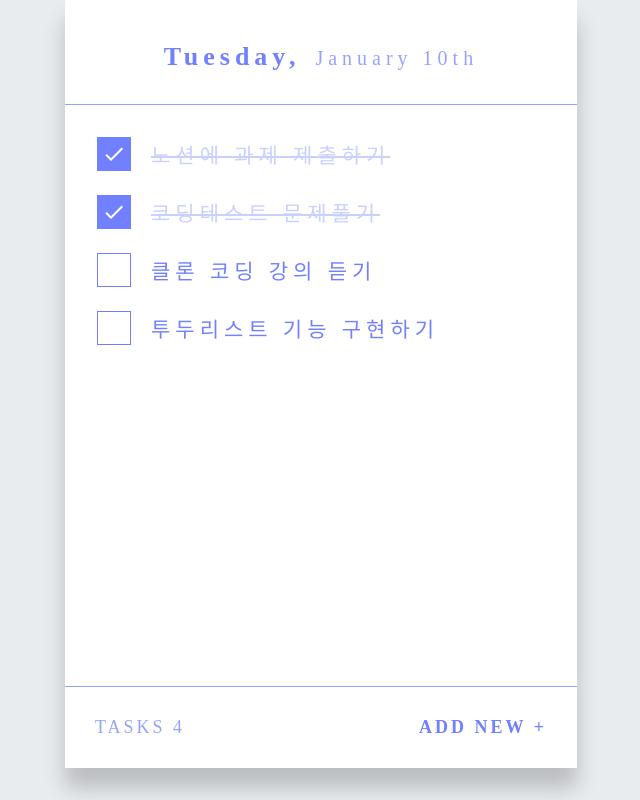
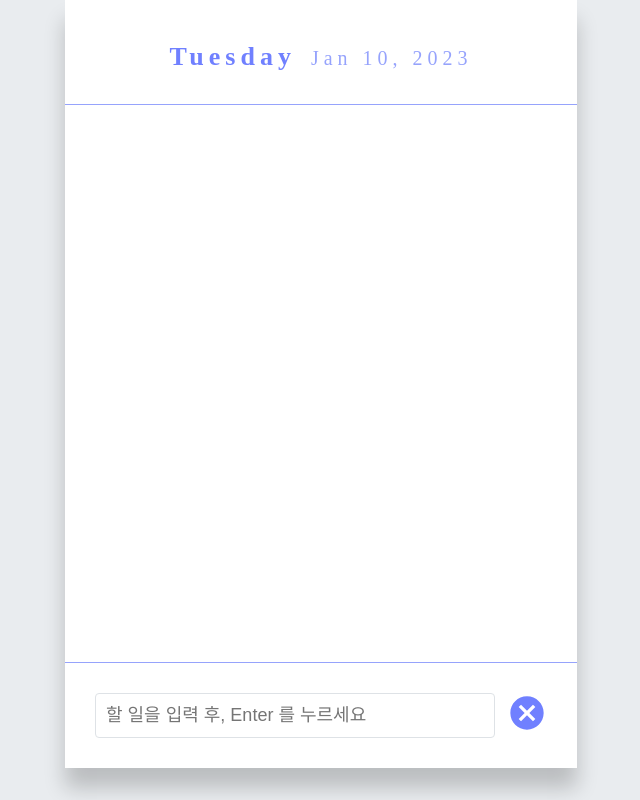
Before and after one commit to soohyuneee/to-do-list, a React (Create React App) app: page / in a window 1280 px wide. Both pictures are taken after a click on the element "ADD NEW +". Shown: the part 96-896 px from the top of the page, without its empty margins (319-959 px from the left). Built offline with nearby package versions, Linux system fonts and the light colour scheme.

Commit message:
crud 완성

```diff
--- a/src/App.js
+++ b/src/App.js
@@ -2,25 +2,26 @@ import React from "react";
 import {createGlobalStyle} from "styled-components";
 import TodoTemplate from "./components/TodoTemplate";
 import TodoHead from "./components/TodoHead";
-import TodoFooter from "./components/TodoFooter";
 import TodoList from "./components/TodoList";
+import TodoCreate from "./components/TodoCreate";
+import {TodoProvider} from "./TodoContext";
 
-const GrobalStyle = createGlobalStyle`
+const GlobalStyle = createGlobalStyle`
   body {
-    background : #e9ecef;
+    background: #e9ecef;
   }
 `;
 
 function App() {
 	return (
-		<>
-			<GrobalStyle />
+		<TodoProvider>
+			<GlobalStyle />
 			<TodoTemplate>
 				<TodoHead />
 				<TodoList />
-				<TodoFooter />
+				<TodoCreate />
 			</TodoTemplate>
-		</>
+		</TodoProvider>
 	);
 }
 
--- /dev/null
+++ b/src/TodoContext.js
@@ -0,0 +1,45 @@
+import React, {useReducer, createContext, useContext, useRef} from "react";
+
+function todoReducer(state, action) {
+	switch (action.type) {
+		case "CREATE":
+			return state.concat(action.todo);
+		case "TOGGLE":
+			return state.map((todo) => (todo.id === action.id ? {...todo, done: !todo.done} : todo));
+		case "REMOVE":
+			return state.filter((todo) => todo.id !== action.id);
+		case "EDIT":
+			return state.map((todo) => (todo.id === action.id ? {...todo, text: action.newText} : todo));
+		default:
+			throw new Error(`Unhandled action type: ${action.type}`);
+	}
+}
+
+const TodoStateContext = createContext();
+const TodoDispatchContext = createContext();
+const TodoDataIdContext = createContext();
+
+export function TodoProvider({children}) {
+	const [state, dispatch] = useReducer(todoReducer, []);
+	const dataId = useRef(0);
+
+	return (
+		<TodoStateContext.Provider value={state}>
+			<TodoDispatchContext.Provider value={dispatch}>
+				<TodoDataIdContext.Provider value={dataId}>{children}</TodoDataIdContext.Provider>
+			</TodoDispatchContext.Provider>
+		</TodoStateContext.Provider>
+	);
+}
+
+export function useTodoState() {
+	return useContext(TodoStateContext);
+}
+
+export function useTodoDispatch() {
+	return useContext(TodoDispatchContext);
+}
+
+export function useTodoDataId() {
+	return useContext(TodoDataIdContext);
+}
--- /dev/null
+++ b/src/components/TodoCreate.js
@@ -0,0 +1,92 @@
+import React, {useState} from "react";
+import styled from "styled-components";
+import {MdCancel} from "react-icons/md";
+import {useTodoDispatch, useTodoDataId, useTodoState} from "../TodoContext";
+
+const Input = styled.input`
+	border-radius: 4px;
+	border: 1px solid #dee2e6;
+	width: 400px;
+	height: 45px;
+	outline: none;
+	font-size: 18px;
+	box-sizing: border-box;
+	padding-left: 10px;
+	color: #7080ff;
+`;
+const TodoFooterBlock = styled.div`
+	padding: 30px;
+	border-top: 1px solid #96a3fc;
+	footer {
+		display: flex;
+		letter-spacing: 3px;
+	}
+	.tasks-left {
+		color: #96a3fc;
+		font-size: 18px;
+	}
+	.add {
+		color: #7080ff;
+		font-size: 18px;
+		font-weight: bold;
+		right: 30px;
+		position: absolute;
+		cursor: pointer;
+		&:hover {
+			color: #96a3fc;
+			opacity: 0.5;
+			transition: 0.5s;
+		}
+	}
+`;
+
+function TodoCreate() {
+	const [open, setOpen] = useState(false);
+	const [value, setValue] = useState("");
+
+	const onToggle = () => setOpen(!open);
+	const onChange = (e) => setValue(e.target.value);
+	const onSubmit = (e) => {
+		e.preventDefault(); // 새로고침 방지
+		dispatch({
+			type: "CREATE",
+			todo: {
+				id: dataId.current,
+				text: value,
+				done: false,
+			},
+		});
+		setValue("");
+		setOpen(false);
+		dataId.current += 1;
+	};
+
+	const todos = useTodoState();
+	const undoneTasks = todos.filter((todo) => !todo.done);
+
+	const dispatch = useTodoDispatch();
+	const dataId = useTodoDataId();
+
+	return (
+		<>
+			<TodoFooterBlock>
+				<footer>
+					<div className="tasks-left" open={open}>
+						{open ? (
+							<form onSubmit={onSubmit}>
+								<Input autoFocus placeholder="할 일을 입력 후, Enter 를 누르세요" onChange={onChange} value={value} />
+							</form>
+						) : (
+							`TASK ${undoneTasks.length}`
+						)}
+					</div>
+					<div className="add" onClick={onToggle} open={open}>
+						{open ? <MdCancel size={40} onClick={() => setValue("")} /> : "ADD NEW +"}
+					</div>
+				</footer>
+			</TodoFooterBlock>
+		</>
+	);
+}
+
+export default React.memo(TodoCreate);
--- a/src/components/TodoFooter.js
+++ /dev/null
@@ -1,44 +0,0 @@
-import React from "react";
-import styled from "styled-components";
-
-const TodoFooterBlock = styled.div`
-	padding: 30px;
-	border-top: 1px solid #96a3fc;
-	footer {
-		display: flex;
-		letter-spacing: 3px;
-	}
-	.tasks-left {
-		color: #96a3fc;
-		font-size: 18px;
-		flex: 1;
-		width: 50%;
-	}
-	.add {
-		color: #7080ff;
-		font-size: 18px;
-		font-weight: bold;
-		flex: 1;
-		width: 50%;
-		text-align: right;
-		cursor: pointer;
-		&:hover {
-			color: #96a3fc;
-			opacity: 0.5;
-			transition: 0.5s;
-		}
-	}
-`;
-
-function TodoFooter() {
-	return (
-		<TodoFooterBlock>
-			<footer>
-				<div className="tasks-left">TASKS 4</div>
-				<div className="add">ADD NEW +</div>
-			</footer>
-		</TodoFooterBlock>
-	);
-}
-
-export default TodoFooter;
--- a/src/components/TodoHead.js
+++ b/src/components/TodoHead.js
@@ -25,11 +25,18 @@ const TodoHeadBlock = styled.div`
 `;
 
 function TodoHead() {
+	const today = new Date();
+	const dateString = today.toLocaleDateString("EN", {
+		year: "numeric",
+		month: "short",
+		day: "numeric",
+	});
+	const dayName = today.toLocaleDateString("EN", {weekday: "long"});
 	return (
 		<TodoHeadBlock>
 			<header>
-				<div className="day">Tuesday, </div>
-				<div className="month"> January 10th</div>
+				<div className="day">{dayName}</div>
+				<div className="month">{dateString}</div>
 			</header>
 		</TodoHeadBlock>
 	);
--- a/src/components/TodoItem.js
+++ b/src/components/TodoItem.js
@@ -1,6 +1,7 @@
-import React from "react";
+import React, {useState} from "react";
 import styled, {css} from "styled-components";
-import {MdEdit, MdDone, MdDelete} from "react-icons/md";
+import {MdEdit, MdDone, MdDelete, MdCancel} from "react-icons/md";
+import {useTodoDispatch} from "../TodoContext";
 
 const Edit = styled.div`
 	padding-right: 10px;
@@ -80,19 +81,52 @@ const Text = styled.div`
 		`}
 `;
 
+const Input = styled.input`
+	border-radius: 4px;
+	border: 1px solid #dee2e6;
+	width: 320px;
+	height: 35px;
+	outline: none;
+	font-size: 18px;
+	box-sizing: border-box;
+	padding-left: 10px;
+	color: #7080ff;
+`;
+
 function TodoItem({id, done, text}) {
+	const dispatch = useTodoDispatch();
+	const [editToggle, setEditToggle] = useState(false);
+	const [value, setValue] = useState(text);
+
+	const onEditToggle = () => setEditToggle(!editToggle);
+	const onChange = (e) => setValue(e.target.value);
+	const onToggle = () => dispatch({type: "TOGGLE", id});
+	const onRemove = () => dispatch({type: "REMOVE", id});
+	const onEdit = () => dispatch({type: "EDIT", id, newText: value});
+
+	const onCancleClick = () => {
+		setEditToggle(false);
+		setValue(text);
+	};
+
+	const onEditClick = () => {
+		console.log(`id:${id}, text:${text}, value:${value}`);
+		onEdit(id, value);
+		setEditToggle(true);
+	};
+
 	return (
 		<TodoItemBlock>
-			<CheckBox done={done}>{done && <MdDone />}</CheckBox>
-			<Text done={done}>{text}</Text>
-			<Edit>
-				<MdEdit />
+			<CheckBox done={done} onClick={onToggle}>
+				{done && <MdDone />}
+			</CheckBox>
+			<Text done={done}>{editToggle ? <Input autoFocus value={value} onChange={onChange} /> : value}</Text>
+			<Edit onClick={onEditToggle}>
+				<MdEdit onClick={onEditClick} />
 			</Edit>
-			<Remove>
-				<MdDelete />
-			</Remove>
+			<Remove>{editToggle ? <MdCancel onClick={onCancleClick} /> : <MdDelete onClick={onRemove} />}</Remove>
 		</TodoItemBlock>
 	);
 }
 
-export default TodoItem;
+export default React.memo(TodoItem);
--- a/src/components/TodoList.js
+++ b/src/components/TodoList.js
@@ -1,6 +1,7 @@
 import React from "react";
 import styled from "styled-components";
 import TodoItem from "./TodoItem";
+import {useTodoState} from "../TodoContext";
 
 const TodoListBlock = styled.div`
 	flex: 1;
@@ -10,12 +11,12 @@ const TodoListBlock = styled.div`
 `;
 
 function TodoList() {
+	const todos = useTodoState();
 	return (
 		<TodoListBlock>
-			<TodoItem text="노션에 과제 제출하기" done={true} />
-			<TodoItem text="코딩테스트 문제풀기" done={true} />
-			<TodoItem text="클론 코딩 강의 듣기" done={false} />
-			<TodoItem text="투두리스트 기능 구현하기" done={false} />
+			{todos.map((todo) => (
+				<TodoItem key={todo.id} id={todo.id} text={todo.text} done={todo.done} />
+			))}
 		</TodoListBlock>
 	);
 }
```
